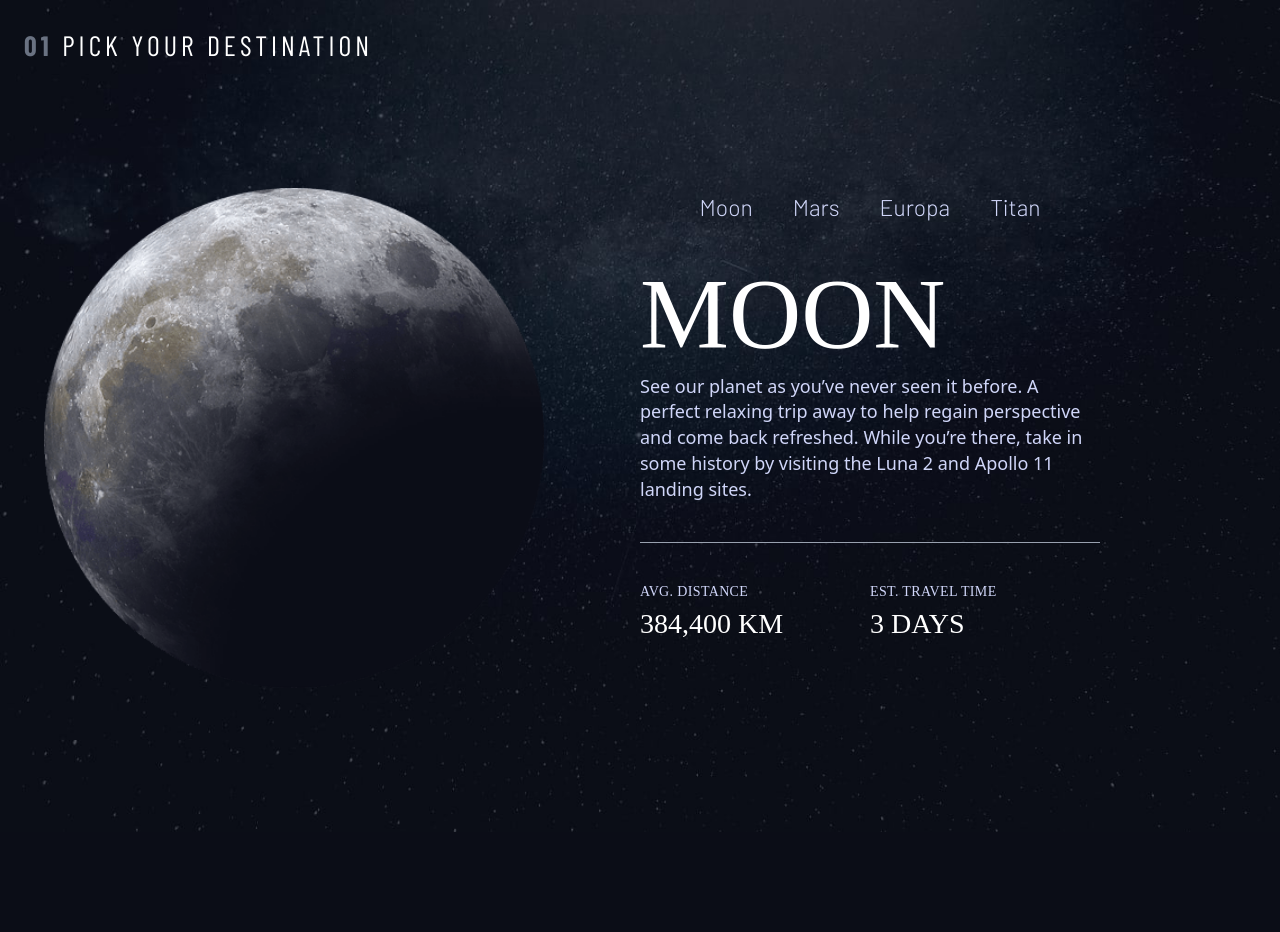
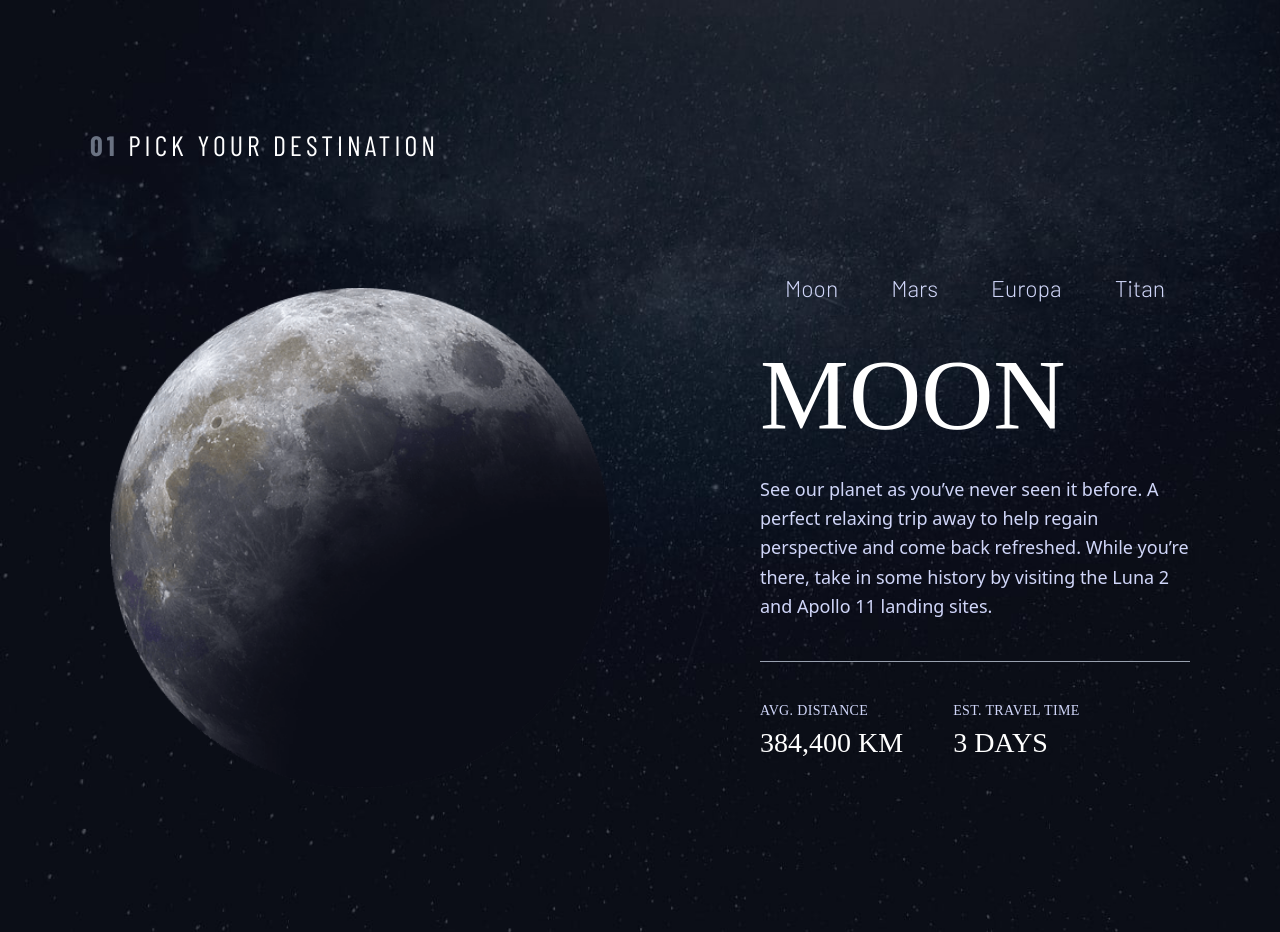
Before and after one commit to ayezabashir/space-tourism-website, a React (Vite) app: page /destination in a window 1280 px wide. Before the commit the page ends 832 px from the top, so only its background shows below. Built offline with nearby package versions, Linux system fonts and the light colour scheme; a web font is replaced by a local one.

Commit message:
destination page update

```diff
--- a/src/pages/Destination.jsx
+++ b/src/pages/Destination.jsx
@@ -8,15 +8,15 @@ const Destination = () => {
   return (
     <div className='bg-[url(/src/assets/destination/background-destination-mobile.jpg)] sm:bg-[url(/src/assets/destination/background-destination-tablet.jpg)] lg:bg-[url(/src/assets/destination/background-destination-desktop.jpg)] bg-fixed bg-no-repeat bg-cover min-h-screen w-full'
       aria-label='Space travel destinations' >
-      <div className='container'>
-        <h1 className='text-white'><span className='text-gray-500 font-bold'>01</span> Pick your destination</h1>
-        <main className="my-100">
-          <section className="grid grid-cols-1 lg:grid-cols-2 justify-center items-center">
+      <main className='container'>
+        <div className="max-w-1100 mx-auto my-100">
+          <h1 className='text-white mb-100'><span className='text-gray-500 font-bold'>01</span> Pick your destination</h1>
+          <section className="flex flex-col lg:flex-row justify-between items-center">
             <div className="p-20 flex justify-start">
               <img className="w-200 sm:w-400 lg:w-500" src={selectedDestination.images.png} alt={selectedDestination.name} />
             </div>
             <div className="mt-50 lg:mt-0 text-center lg:text-start max-w-460">
-              <nav className="flex justify-center items-center mb-30 gap-10 sm:gap-20 lg:gap-30 font-barlow font-light text-lightblue">
+              <nav className="flex justify-between px-20 items-center mb-30 gap-10 font-barlow font-light text-lightblue">
                 <li className="list-none mx-5" onClick={() => setCurrDestination("Moon")}>Moon</li>
                 <li className="list-none mx-5" onClick={() => setCurrDestination("Mars")}>Mars</li>
                 <li className="list-none mx-5" onClick={() => setCurrDestination("Europa")}>Europa</li>
@@ -24,9 +24,9 @@ const Destination = () => {
               </nav>
               <div>
                 <h2 className="text-3xl">{selectedDestination.name}</h2>
-                <p className="text-sm text-lightblue font-light">{selectedDestination.description}</p>
-                <div className="my-40 grid grid-cols-1 sm:grid-cols-2 pt-40 border-t border-gray-400">
-                  <div className="">
+                <p className="text-sm text-lightblue font-light leading-relaxed my-20 max-w-430">{selectedDestination.description}</p>
+                <div className="my-40 flex flex-col gap-20 sm:justify-between lg:justify-start lg:gap-50 sm:flex-row pt-40 border-t border-gray-400">
+                  <div>
                     <h2 className="text-xs text-lightblue tracking-wide">avg. distance</h2>
                     <p className="font-bellefair text-lg uppercase">{selectedDestination.distance}</p>
                   </div>
@@ -38,8 +38,8 @@ const Destination = () => {
               </div>
             </div>
           </section>
-        </main>
-      </div>
+        </div>
+      </main>
     </div>
   )
 }
--- a/src/pages/Home.jsx
+++ b/src/pages/Home.jsx
@@ -11,7 +11,7 @@ const Home = () => {
       className='bg-[url(/src/assets/home/background-home-mobile.jpg)] sm:bg-[url(/src/assets/home/background-home-tablet.jpg)] lg:bg-[url(/src/assets/home/background-home-desktop.jpg)] bg-fixed bg-no-repeat bg-cover min-h-screen w-full'
       aria-label="Space travel introduction section"
       >
-      <main className="container flex justify-center items-center lg:items-baseline-last max-w-1000">
+      <main className="container flex justify-center items-center lg:items-baseline-last max-w-1100">
         <section className="flex flex-col lg:flex-row lg:justify-between items-center text-lightblue w-full">
           <div className="mb-100 text-center lg:text-left">
             <h1 className="mb-20">
```
